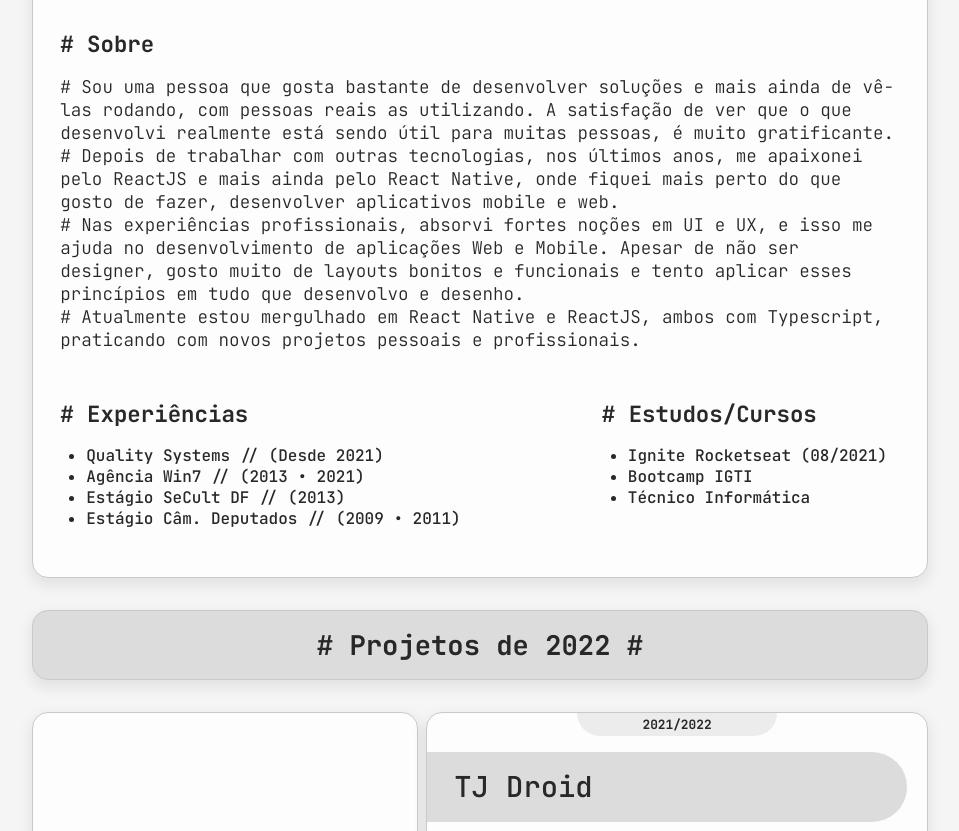
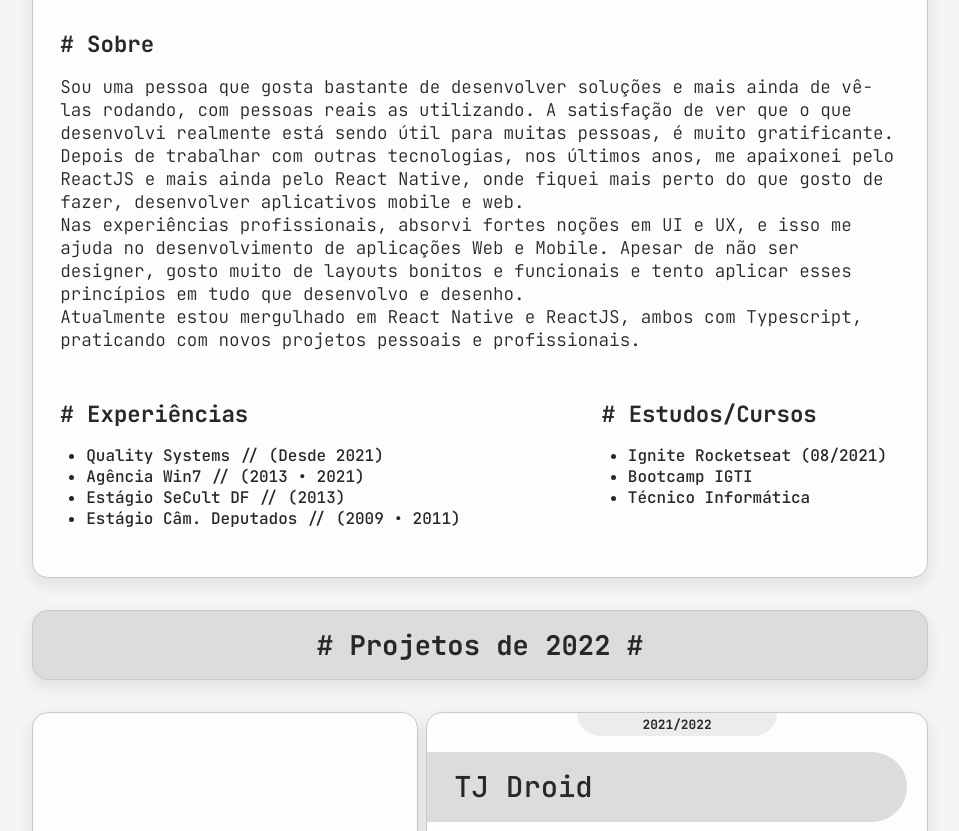
Before and after one commit to pedropaulodf/pedropaulodf.github.io, a website: page index.html in a window 1280 px wide. Shown: the part 982-1813 px from the top of the page, without its empty margins (160-1119 px from the left). Drawn offline with Linux system fonts and the light colour scheme.

Commit message:
Update index.html

```diff
--- a/index.html
+++ b/index.html
@@ -134,14 +134,13 @@
           <div class="about-content">
             <p class="title"># Sobre</p>
             <p class="description">
-              # Sou uma pessoa que gosta bastante de desenvolver soluções e mais ainda de vê-las rodando, com pessoas reais as utilizando. A satisfação de ver que o que desenvolvi realmente está sendo útil para muitas pessoas, é muito gratificante.
+              Sou uma pessoa que gosta bastante de desenvolver soluções e mais ainda de vê-las rodando, com pessoas reais as utilizando. A satisfação de ver que o que desenvolvi realmente está sendo útil para muitas pessoas, é muito gratificante.
               <br>
-              # Depois de trabalhar com outras tecnologias, nos últimos anos, me apaixonei pelo ReactJS e mais ainda pelo React Native, onde fiquei mais perto do que gosto de fazer, desenvolver aplicativos mobile e web.
+              Depois de trabalhar com outras tecnologias, nos últimos anos, me apaixonei pelo ReactJS e mais ainda pelo React Native, onde fiquei mais perto do que gosto de fazer, desenvolver aplicativos mobile e web.
               <br>
-              # Nas experiências profissionais, absorvi fortes noções em UI e UX, e isso me ajuda no desenvolvimento de aplicações Web e Mobile. Apesar de não ser designer, gosto muito de layouts bonitos e funcionais e tento aplicar esses princípios em tudo que desenvolvo e desenho.
+              Nas experiências profissionais, absorvi fortes noções em UI e UX, e isso me ajuda no desenvolvimento de aplicações Web e Mobile. Apesar de não ser designer, gosto muito de layouts bonitos e funcionais e tento aplicar esses princípios em tudo que desenvolvo e desenho.
               <br>
-              # Atualmente estou mergulhado em React Native e ReactJS, ambos com Typescript, praticando com novos projetos pessoais e profissionais.
-
+              Atualmente estou mergulhado em React Native e ReactJS, ambos com Typescript, praticando com novos projetos pessoais e profissionais.
             </p>
           </div>
           <div class="about-bottom-content">
```
